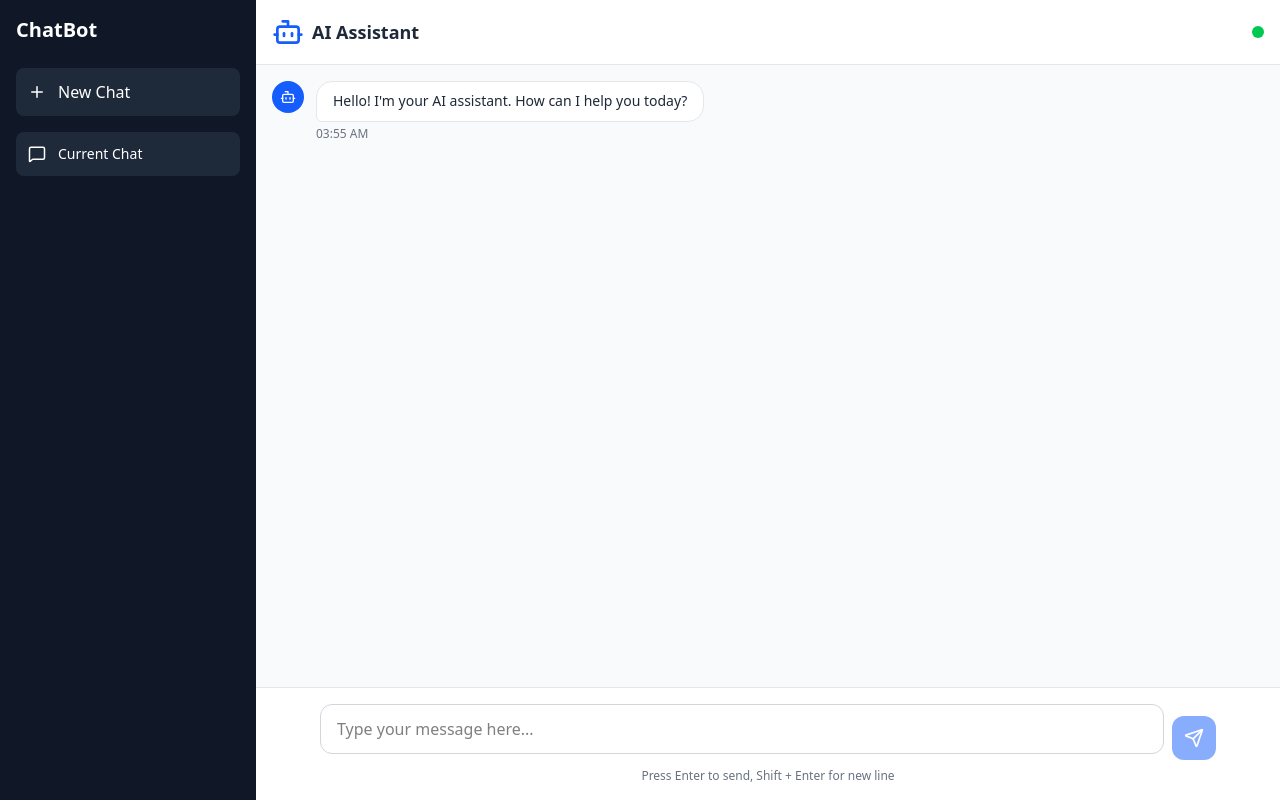
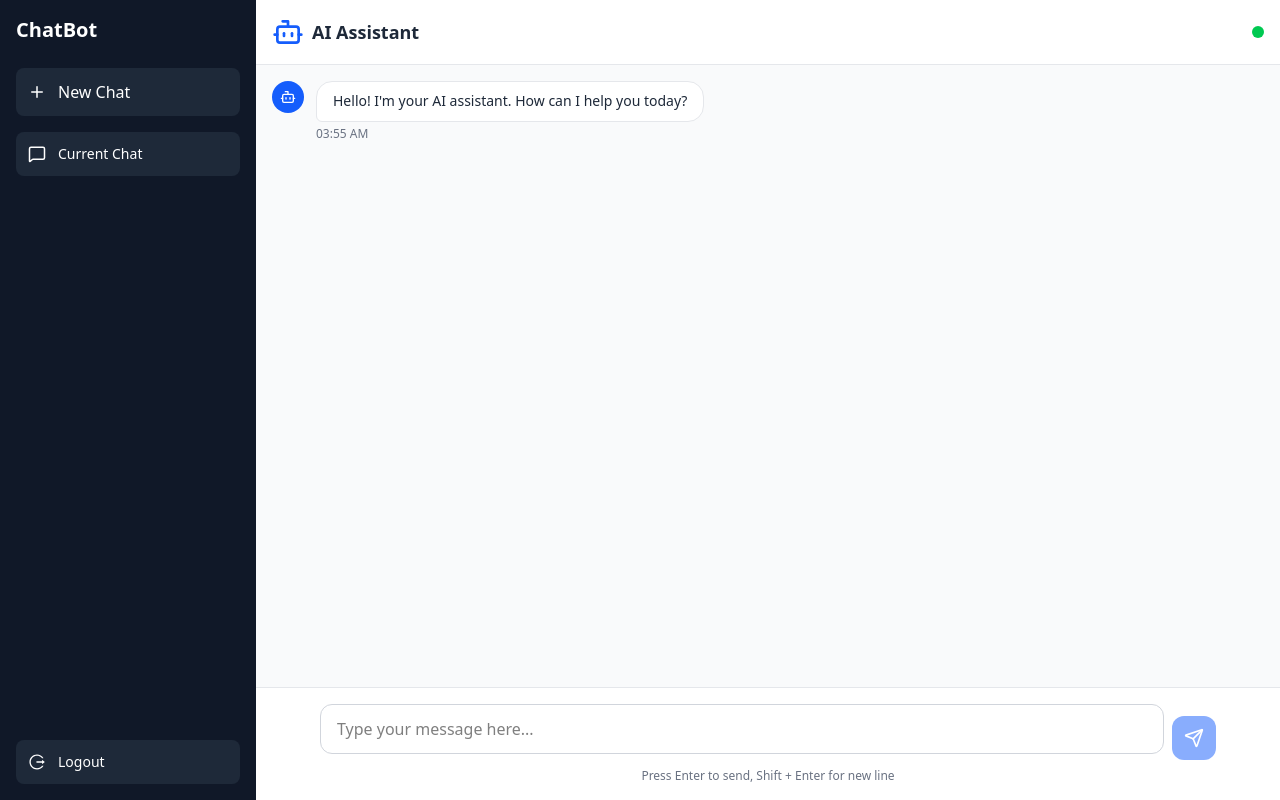
Before and after one commit to jenishkatuwal11/MERN-CHATBOT-, a React (Vite) app in the folder frontend/: page /chat-bot in a window 1280 px wide. Built offline with nearby package versions, Linux system fonts and the light colour scheme.

Commit message:
feat: add logout functionality and update sidebar layout in ChatBotUI

```diff
--- a/frontend/src/pages/Homepage/chatbot.jsx
+++ b/frontend/src/pages/Homepage/chatbot.jsx
@@ -1,5 +1,6 @@
 import React, { useState, useRef, useEffect } from "react";
 import { Send, User, Bot, Menu, Plus, MessageSquare } from "lucide-react";
+import { AiOutlineLogout } from "react-icons/ai";
 
 const ChatBotUI = () => {
   const [messages, setMessages] = useState([
@@ -82,15 +83,21 @@ const ChatBotUI = () => {
     return date.toLocaleTimeString([], { hour: "2-digit", minute: "2-digit" });
   };
 
+  const handleLogout = () => {
+    localStorage.clear();
+    window.location.href = "/";
+  };
+
   return (
     <div className="flex h-screen bg-gray-50">
       {/* Sidebar */}
       <div
         className={`bg-gray-900 text-white transition-all duration-300 ${
           sidebarOpen ? "w-64" : "w-0 md:w-64"
-        } overflow-hidden`}
+        } overflow-hidden flex flex-col`}
       >
-        <div className="p-4">
+        <div className="p-4 flex flex-col justify-between h-full">
+          <div>
             <div className="flex items-center justify-between mb-6">
               <h1 className="text-xl font-bold">ChatBot</h1>
               <button
@@ -112,6 +119,16 @@ const ChatBotUI = () => {
                 <span className="text-sm">Current Chat</span>
               </div>
             </div>
+          </div>
+
+          {/* Logout Button */}
+          <button
+            onClick={handleLogout}
+            className="mt-4 w-full flex items-center gap-3 p-3 bg-gray-800 hover:bg-gray-700 rounded-lg transition-colors"
+          >
+            <AiOutlineLogout size={18} />
+            <span className="text-sm">Logout</span>
+          </button>
         </div>
       </div>
 
```
Lines whose indentation alone changed are shown as unchanged.
